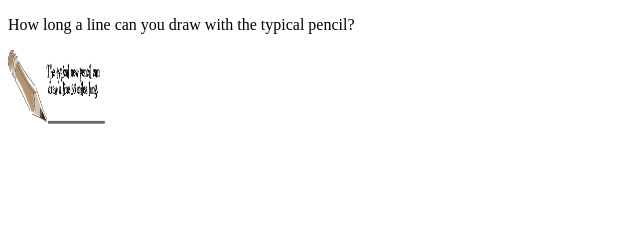
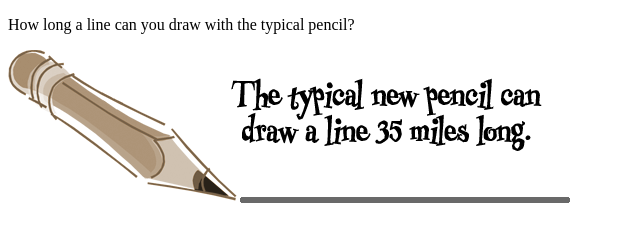
Before and after one commit to TuWei-cmd/Head-First-HtmlCss, a plain HTML site: page chapter5/trivia/trivia.html in a window 1280 px wide. Shown: the whole page, without its empty margins (0-640 px from the left). Drawn offline with Linux system fonts and the light colour scheme.

Commit message:
whith height

```diff
--- a/chapter5/trivia/trivia.html
+++ b/chapter5/trivia/trivia.html
@@ -9,7 +9,7 @@
 <body>
 	<p>How long a line can you draw with the typical pencil?</p>
 	<p>
-		<img src="./pencil.png" width="100", height="89" alt="Pencil line 35 miles long" title="Pencil line 35 miles long!">
+		<img src="./pencil.png" alt="Pencil line 35 miles long" title="Pencil line 35 miles long!">
 	</p>
 </body>
 
```
